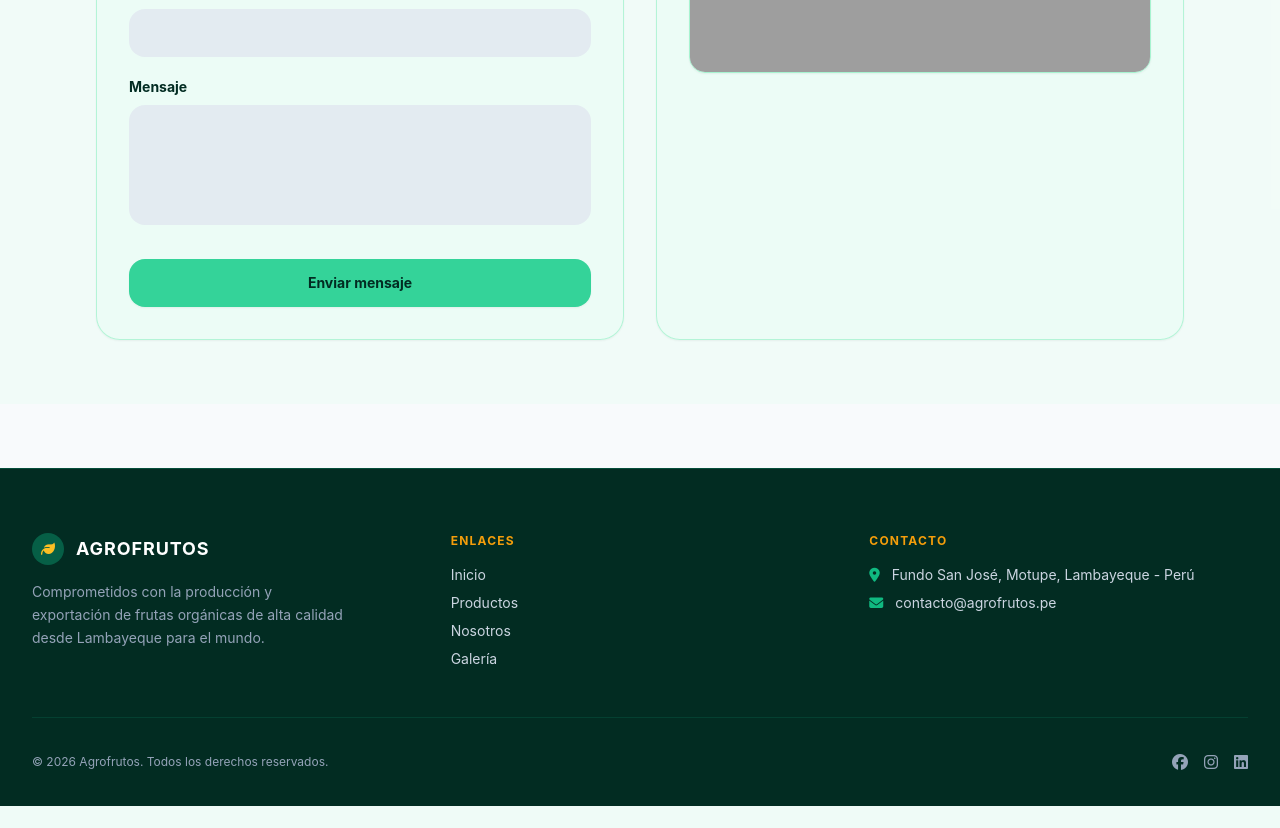
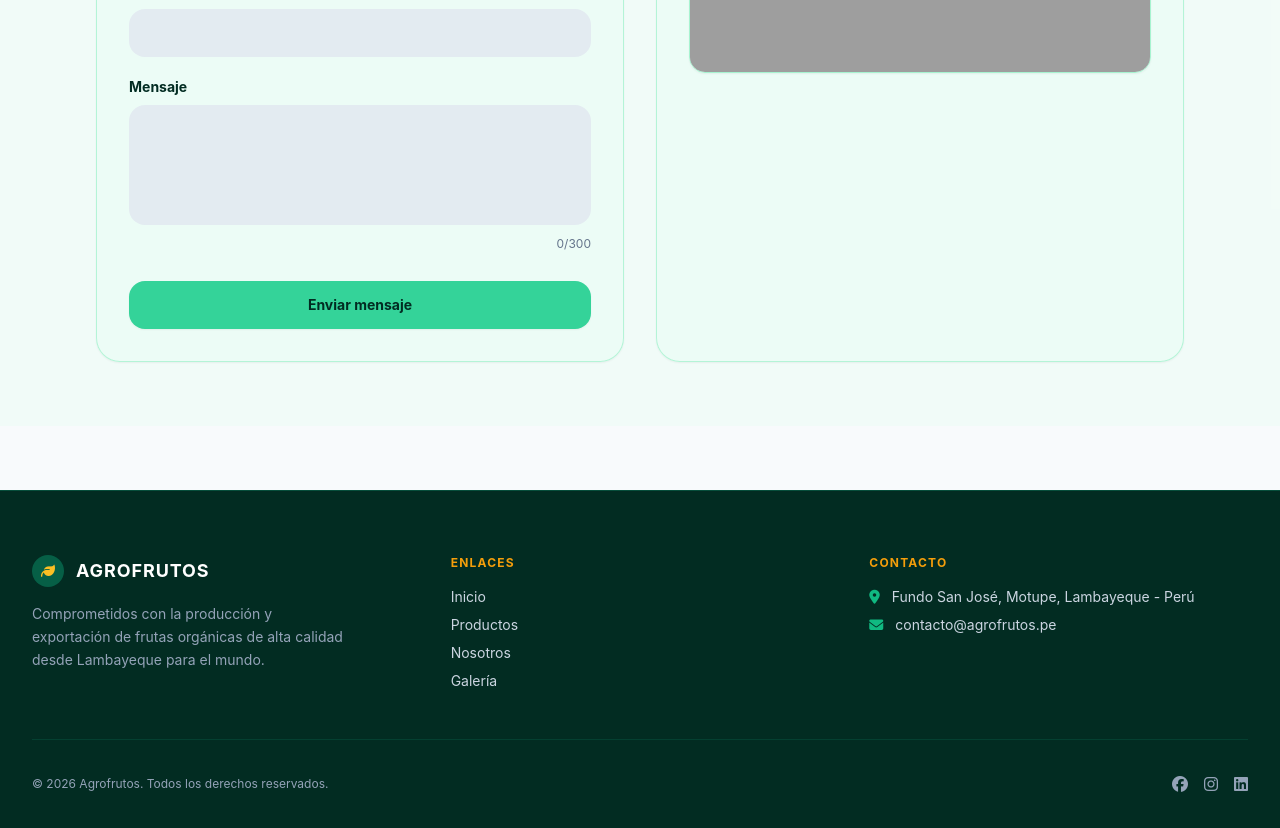
Before and after one commit to FrankyJJTM/Franky_Torres_Local, a Flask app: page /contacto in a window 1280 px wide. Shown: the part 808-1636 px from the top of the page. Before the commit the page ends 1614 px from the top, so only its background shows below. Run offline with Flask 3, Linux system fonts and the light colour scheme; grey boxes are pictures that could not be loaded.

Commit message:
Update client form, styles, and JavaScript

```diff
--- a/mi-proyecto/app/static/css/styles.css
+++ b/mi-proyecto/app/static/css/styles.css
@@ -50,3 +50,20 @@
 .valor-icono.verde        { background-color: #14532d; color: #fff; }
 .valor-icono.ambar        { background-color: #f59e0b; color: #fff; }
 .valor-icono.crema        { background-color: #fefce8; color: #92400e; border: 1px solid #fde68a; }
+
+/* =========================================================
+   CONTADOR DE CARACTERES (MENSAJE DE CONTACTO)
+   ========================================================= */
+
+.contador-mensaje {
+    display: block;
+    text-align: right;
+    font-size: 0.75rem;
+    color: #64748b;
+    margin-top: 0.25rem;
+}
+
+.contador-mensaje.limite-cerca {
+    color: #dc2626;
+    font-weight: 600;
+}
--- a/mi-proyecto/app/static/js/main.js
+++ b/mi-proyecto/app/static/js/main.js
@@ -641,24 +641,25 @@ document.addEventListener('DOMContentLoaded', () => {
             window.scrollTo({ top: 0, behavior: 'smooth' });
         });
     }
-});
-
 // =========================================================
 // CONTADOR ANIMADO DE ESTADÍSTICAS (sección Nosotros)
 // =========================================================
+
 const contadores = document.querySelectorAll('.contador');
 
 if (contadores.length > 0) {
     const animarContador = (elemento) => {
         const target = parseInt(elemento.dataset.target, 10);
         const suffix = elemento.dataset.suffix || '';
-        const duracion = 1500; // milisegundos
+        const duracion = 1500;
         const inicio = performance.now();
 
         const paso = (ahora) => {
             const progreso = Math.min((ahora - inicio) / duracion, 1);
             const valorActual = Math.floor(progreso * target);
-            elemento.textContent = valorActual.toLocaleString('es-PE') + suffix;
+
+            elemento.textContent =
+                valorActual.toLocaleString('es-PE') + suffix;
 
             if (progreso < 1) {
                 requestAnimationFrame(paso);
@@ -672,10 +673,45 @@ if (contadores.length > 0) {
         entradas.forEach((entrada) => {
             if (entrada.isIntersecting) {
                 animarContador(entrada.target);
-                observer.unobserve(entrada.target); // solo anima una vez
+                observer.unobserve(entrada.target);
             }
         });
     }, { threshold: 0.5 });
 
     contadores.forEach((contador) => observer.observe(contador));
 }
+
+
+// =========================================================
+// CONTADOR DE CARACTERES (MENSAJE DE CONTACTO)
+// =========================================================
+
+const mensajeInputContador =
+    document.getElementById('mensajeInput');
+
+const contadorMensaje =
+    document.getElementById('contadorMensaje');
+
+if (mensajeInputContador && contadorMensaje) {
+    const limiteMaximo = 300;
+
+    const actualizarContador = () => {
+        const caracteresEscritos =
+            mensajeInputContador.value.length;
+
+        contadorMensaje.textContent =
+            `${caracteresEscritos}/${limiteMaximo}`;
+
+        contadorMensaje.classList.toggle(
+            'limite-cerca',
+            caracteresEscritos >= limiteMaximo - 20
+        );
+    };
+
+    mensajeInputContador.addEventListener(
+        'input',
+        actualizarContador
+    );
+
+    actualizarContador();
+}
--- a/mi-proyecto/app/templates/clientes/form.html
+++ b/mi-proyecto/app/templates/clientes/form.html
@@ -75,7 +75,8 @@
                             <label class="block font-bold text-emerald-950 text-sm mb-2">
                                 Mensaje
                             </label>
-                            <textarea name="mensaje" rows="4" required class="w-full bg-slate-200/80 border-none rounded-2xl px-4 py-3 text-slate-800 focus:ring-2 focus:ring-emerald-600 outline-none resize-none"></textarea>
+                            <textarea id="mensajeInput" name="mensaje" rows="4" required maxlength="300" class="w-full bg-slate-200/80 border-none rounded-2xl px-4 py-3 text-slate-800 focus:ring-2 focus:ring-emerald-600 outline-none resize-none"></textarea>
+                            <span id="contadorMensaje" class="contador-mensaje">0/300</span>
                             <p class="error-message hidden text-red-600 text-xs mt-1"></p>
                         </div>
 
@@ -90,7 +91,7 @@
                 </div>
             </div>
 
-                       <!-- TARJETA DERECHA: INFORMACIÓN Y MAPA -->
+            <!-- TARJETA DERECHA: INFORMACIÓN Y MAPA -->
             <div class="bg-emerald-50/80 rounded-3xl p-8 border border-emerald-200/80 shadow-sm flex flex-col space-y-6">
                 <div class="space-y-4">
                     <h2 class="text-2xl font-bold text-emerald-950 mb-2">
```
